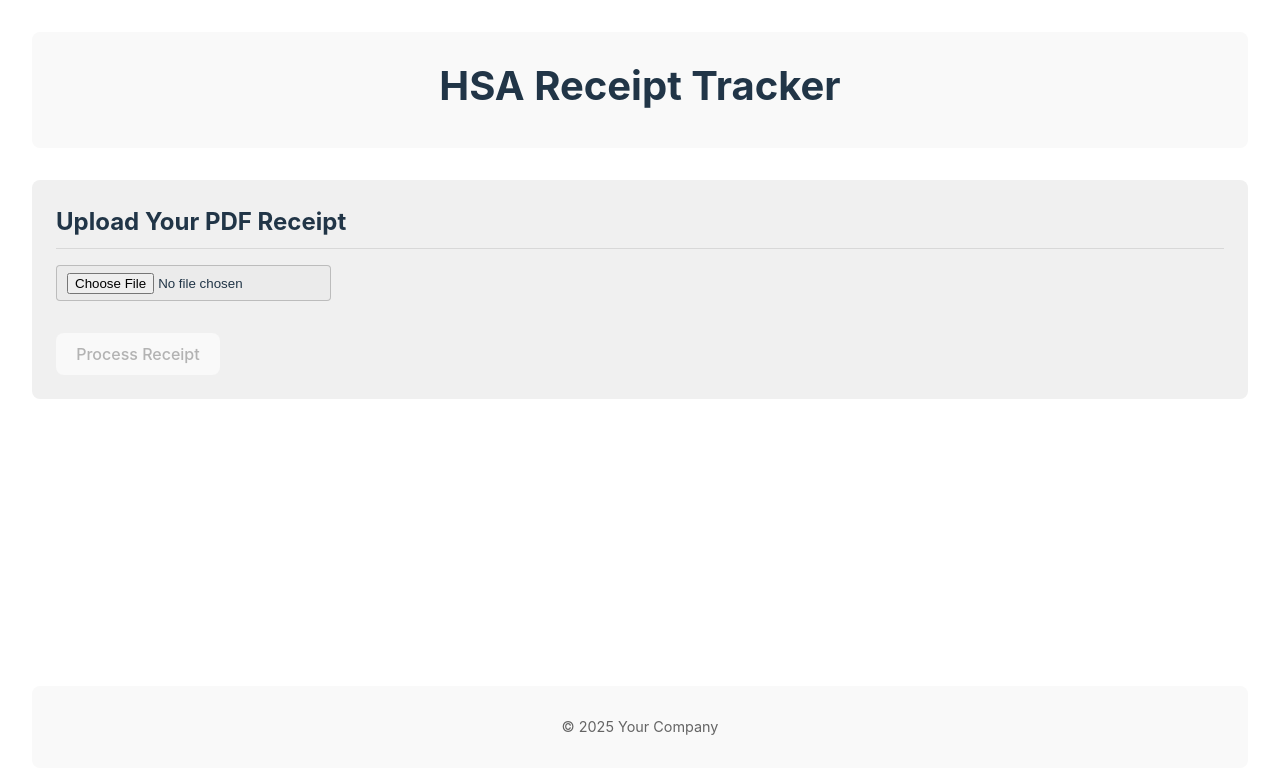
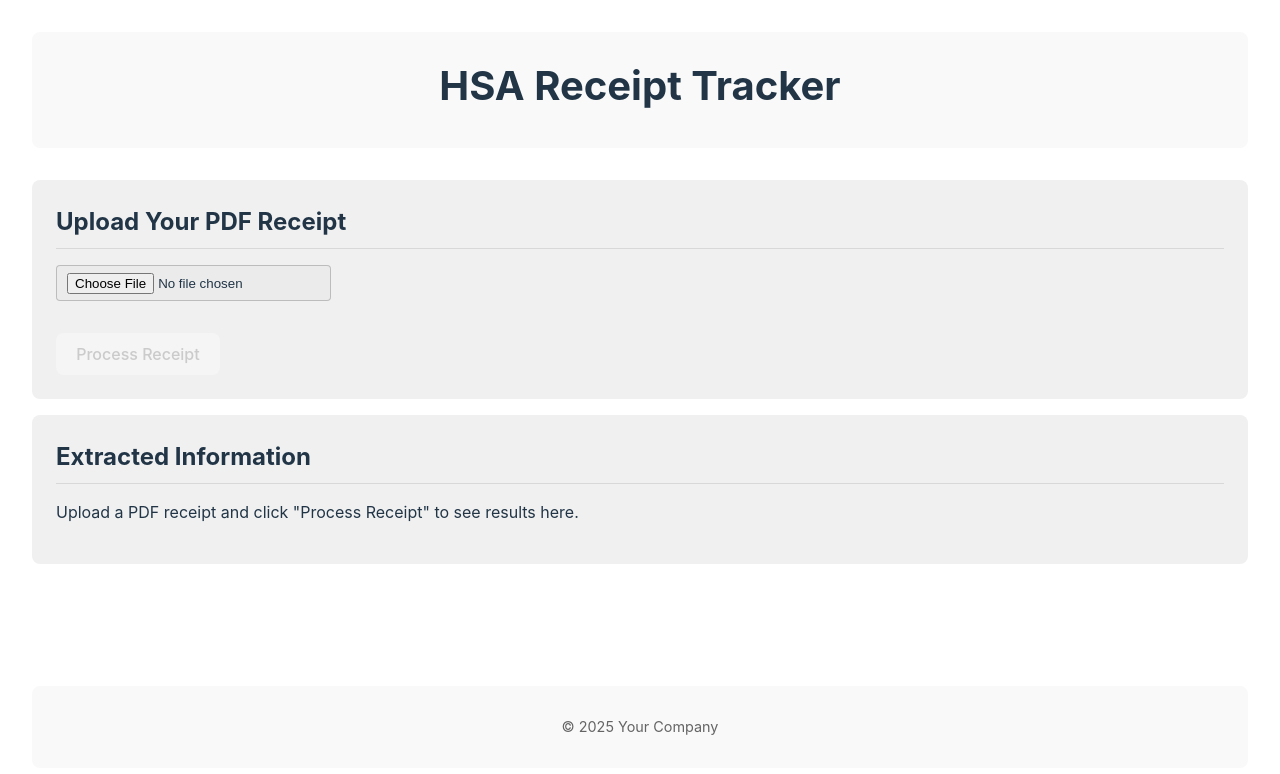
Before and after one commit to pbrao/hsa, a React (Vite) app: page / in a window 1280 px wide. Shown: the top 774 px of the page. Built offline with nearby package versions, Linux system fonts and the light colour scheme.

Commit message:
feat: Implement PDF processing via worker and display results

```diff
--- a/src/App.jsx
+++ b/src/App.jsx
@@ -1,67 +1,84 @@
-
-// Remove useState if no longer needed, or keep if selectedFile state is used elsewhere
-import React, { useState } from 'react';
-// Remove pdfjs-dist import and worker config
-// import * as pdfjsLib from 'pdfjs-dist';
-// pdfjsLib.GlobalWorkerOptions.workerSrc = new URL('pdfjs-dist/build/pdf.worker.min.js', import.meta.url).toString();
 
 
+import React, { useState } from 'react';
+// No other imports needed for this change
+
 function App() {
-  // Keep selectedFile state, remove others
   const [selectedFile, setSelectedFile] = useState(null);
-  // Remove pdfText, isLoading, error states
-  // const [pdfText, setPdfText] = useState('');
-  // const [isLoading, setIsLoading] = useState(false);
-  // const [error, setError] = useState('');
+  // Add state for worker interaction
+  const [extractedData, setExtractedData] = useState(null);
+  const [isProcessing, setIsProcessing] = useState(false);
+  const [processingError, setProcessingError] = useState('');
 
-  // Simplify the file change handler
   const handleFileChange = (event) => {
     const file = event.target.files[0];
+    // Reset state when a new file is selected or selection is cleared
+    setSelectedFile(null);
+    setExtractedData(null); // Clear previous results
+    setProcessingError(''); // Clear previous errors
+
     if (file && file.type === 'application/pdf') {
       setSelectedFile(file);
       console.log("PDF file selected:", file.name);
-      // Placeholder: Ready to send 'file' to a backend for processing into JSON
     } else {
-      setSelectedFile(null);
+      setSelectedFile(null); // Ensure state is null if not PDF
       if (file) { // Only show error if a file was selected but wasn't PDF
           alert('Please select a PDF file.');
       }
     }
   };
 
-  // Add back a placeholder upload handler
-  const handleUpload = () => {
+  // Update the upload handler to call the worker
+  const handleUpload = async () => { // Make the function async
     if (!selectedFile) {
       alert("Please select a PDF file first!");
       return;
     }
-    // --- Placeholder for sending the file to a backend API ---
-    console.log("Initiating upload/processing for:", selectedFile.name);
-    alert(`Placeholder: Would now send ${selectedFile.name} to backend for JSON extraction.`);
-    // Example using FormData (how you might structure the request)
-    // const formData = new FormData();
-    // formData.append('pdfFile', selectedFile);
-    // fetch('/api/extract-pdf', { // Replace with your actual API endpoint
-    //   method: 'POST',
-    //   body: formData,
-    // })
-    // .then(response => response.json())
-    // .then(data => {
-    //   console.log('Processing result (JSON):', data);
-    //   // Handle the JSON data from the backend
-    // })
-    // .catch(error => {
-    //   console.error('Error uploading/processing file:', error);
-    //   alert('Failed to process PDF.');
-    // });
-    // --- End Placeholder ---
+
+    setIsProcessing(true); // Set loading state
+    setExtractedData(null); // Clear previous results
+    setProcessingError(''); // Clear previous errors
+
+    const formData = new FormData();
+    // Key must match the key expected by the worker: 'pdfFile'
+    formData.append('pdfFile', selectedFile);
+
+    try {
+      // The endpoint is relative because we use Pages Functions.
+      // It corresponds to /functions/extract.js
+      const response = await fetch('/extract', {
+        method: 'POST',
+        body: formData,
+      });
+
+      const result = await response.json(); // Always try to parse JSON
+
+      if (!response.ok) {
+        // Use error message from worker response if available, otherwise provide a default
+        const errorMessage = result?.error || `Request failed with status ${response.status}`;
+        const errorDetails = result?.details ? ` Details: ${result.details}` : '';
+         // If the worker sent back raw LLM text on JSON parse failure, include it
+        const rawResponse = result?.raw_response ? ` Raw LLM Response: ${result.raw_response}` : '';
+        throw new Error(`${errorMessage}${errorDetails}${rawResponse}`);
+      }
+
+      // Success! Store the extracted data
+      setExtractedData(result);
+
+    } catch (error) {
+      console.error('Error processing file:', error);
+      // Display a user-friendly message, potentially logging the full error
+      setProcessingError(`Failed to process PDF: ${error.message}`);
+      setExtractedData(null); // Clear data on error
+    } finally {
+      setIsProcessing(false); // Reset loading state regardless of outcome
+    }
   };
 
 
   return (
     <div className="app-container">
       <header className="app-header">
-         {/* Ensure the H1 is present if it was accidentally removed */}
          <h1>HSA Receipt Tracker</h1>
       </header>
       <main className="app-main">
@@ -70,37 +87,56 @@ function App() {
           <input
             id="file-upload"
             type="file"
-            accept="application/pdf" // Accept only PDF files
+            accept="application/pdf"
             onChange={handleFileChange}
-            className="file-input" // Keep class if needed for styling
+            className="file-input"
             aria-label="PDF upload input"
+            // Disable input while processing
+            disabled={isProcessing}
           />
           {selectedFile && (
              <p>Selected: {selectedFile.name}</p>
           )}
-          {/* Add the upload button back */}
           <button
              onClick={handleUpload}
-             disabled={!selectedFile}
+             // Disable button if no file or if processing
+             disabled={!selectedFile || isProcessing}
              style={{ marginTop: '1rem' }}
           >
-            Process Receipt
+            {/* Change button text based on state */}
+            {isProcessing ? 'Processing...' : 'Process Receipt'}
           </button>
         </section>
 
-        {/* Remove the entire pdf-content-section */}
-        {/*
-        {(isLoading || pdfText) && (
-          <section className="pdf-content-section">
-            <h2>Extracted Text</h2>
-            {isLoading ? (
-              <p>Loading and parsing PDF...</p>
-            ) : (
-              <pre className="pdf-text-display">{pdfText}</pre>
-            )}
-          </section>
-        )}
-        */}
+        {/* Add section for results/errors */}
+        <section className="results-section">
+          <h2>Extracted Information</h2>
+          {/* Show loading indicator */}
+          {isProcessing && (
+            <p>Analyzing PDF with AI, please wait...</p>
+          )}
+          {/* Show error message */}
+          {processingError && (
+            <div style={{ color: 'red', border: '1px solid red', padding: '10px', borderRadius: '4px', backgroundColor: 'rgba(255,0,0,0.1)', whiteSpace: 'pre-wrap', wordWrap: 'break-word' }}>
+              <strong>Error:</strong> {processingError}
+            </div>
+          )}
+          {/* Show extracted data */}
+          {extractedData && !isProcessing && (
+            <div>
+              <p>Successfully extracted data:</p>
+              {/* Display JSON nicely formatted */}
+              <pre className="extracted-json-display">
+                {JSON.stringify(extractedData, null, 2)}
+              </pre>
+            </div>
+          )}
+          {/* Show initial placeholder text */}
+          {!isProcessing && !processingError && !extractedData && (
+            <p>Upload a PDF receipt and click "Process Receipt" to see results here.</p>
+          )}
+        </section>
+
       </main>
       <footer className="app-footer">
         <p>&copy; {new Date().getFullYear()} Your Company</p>
--- a/src/index.css
+++ b/src/index.css
@@ -189,3 +189,65 @@ button:focus-visible {
   }
   /* Other existing light mode rules... */
 }
+
+
+/* src/index.css */
+
+/* Add these styles at the end or in an appropriate section */
+
+/* Styles for the results section */
+.results-section {
+  background-color: var(--section-bg);
+  padding: 1.5rem;
+  border-radius: 8px;
+  margin-bottom: 1rem;
+  text-align: left;
+  min-height: 100px; /* Give it some minimum height */
+}
+
+.results-section h2 {
+  margin-top: 0;
+  border-bottom: 1px solid rgba(255, 255, 255, 0.2);
+  padding-bottom: 0.5rem;
+  margin-bottom: 1rem;
+}
+
+/* Style for the <pre> tag holding the extracted JSON */
+.extracted-json-display {
+  white-space: pre-wrap;       /* Allow wrapping */
+  word-wrap: break-word;       /* Break long words */
+  background-color: rgba(0, 0, 0, 0.1); /* Slightly different background */
+  padding: 1rem;
+  border-radius: 4px;
+  max-height: 400px;           /* Limit height and make scrollable */
+  overflow-y: auto;
+  font-family: monospace;      /* Use monospace for code-like display */
+  font-size: 0.9em;
+  color: inherit;              /* Inherit text color */
+  text-align: left;            /* Ensure text aligns left */
+}
+
+/* Style for disabled button */
+button:disabled {
+  opacity: 0.6;
+  cursor: not-allowed;
+  /* You can add other styles like different background/border if desired */
+  /* Example: border-color: transparent; background-color: #555; */
+}
+
+
+/* Light mode adjustments for new elements */
+@media (prefers-color-scheme: light) {
+  .results-section h2 { /* Add results-section h2 to light mode */
+     border-bottom: 1px solid rgba(0, 0, 0, 0.1);
+  }
+  .extracted-json-display { /* Style pre tag in light mode */
+     background-color: rgba(0, 0, 0, 0.05);
+  }
+  /* Add styles for error box in light mode if needed */
+  .results-section div[style*="color: red"] {
+      background-color: rgba(255, 0, 0, 0.05) !important; /* Override inline style slightly */
+      border-color: rgba(255, 0, 0, 0.3) !important;
+      color: #cc0000 !important;
+  }
+}
```
